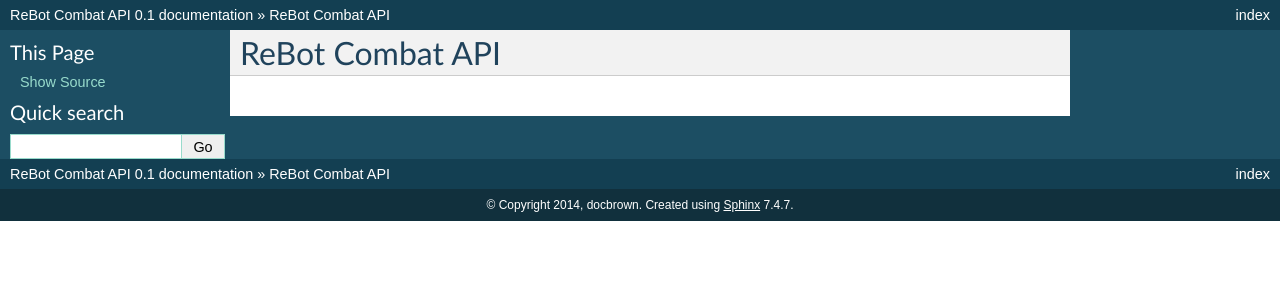
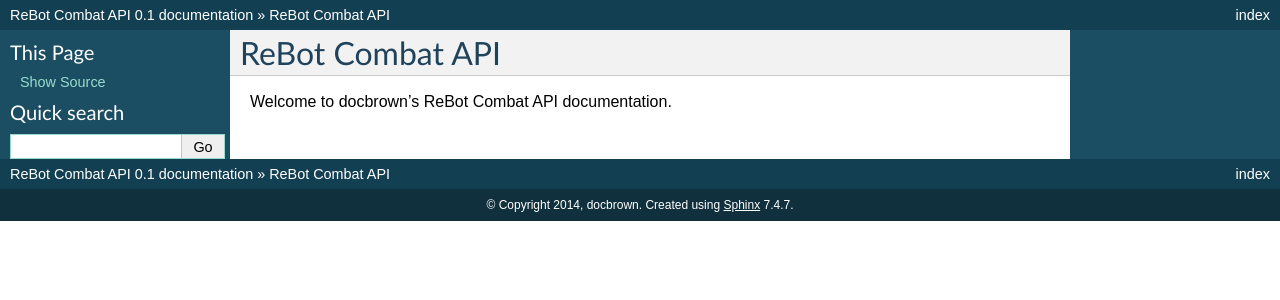
Before and after one commit to docbrown90/ReBotDocs, a Sphinx documentation site: the page built from docs/index.rst, in a window 1280 px wide. Shown: the top 300 px of the page. Built offline with Sphinx 7.4.7, drawn with Linux system fonts in a browser that asks for light colours.

Commit message:
Update index.rst

```diff
--- a/docs/index.rst
+++ b/docs/index.rst
@@ -1,5 +1,7 @@
 ReBot Combat API
 ================
+
+Welcome to docbrown's ReBot Combat API documentation.
 
 .. toctree::
     :maxdepth: 2
```
